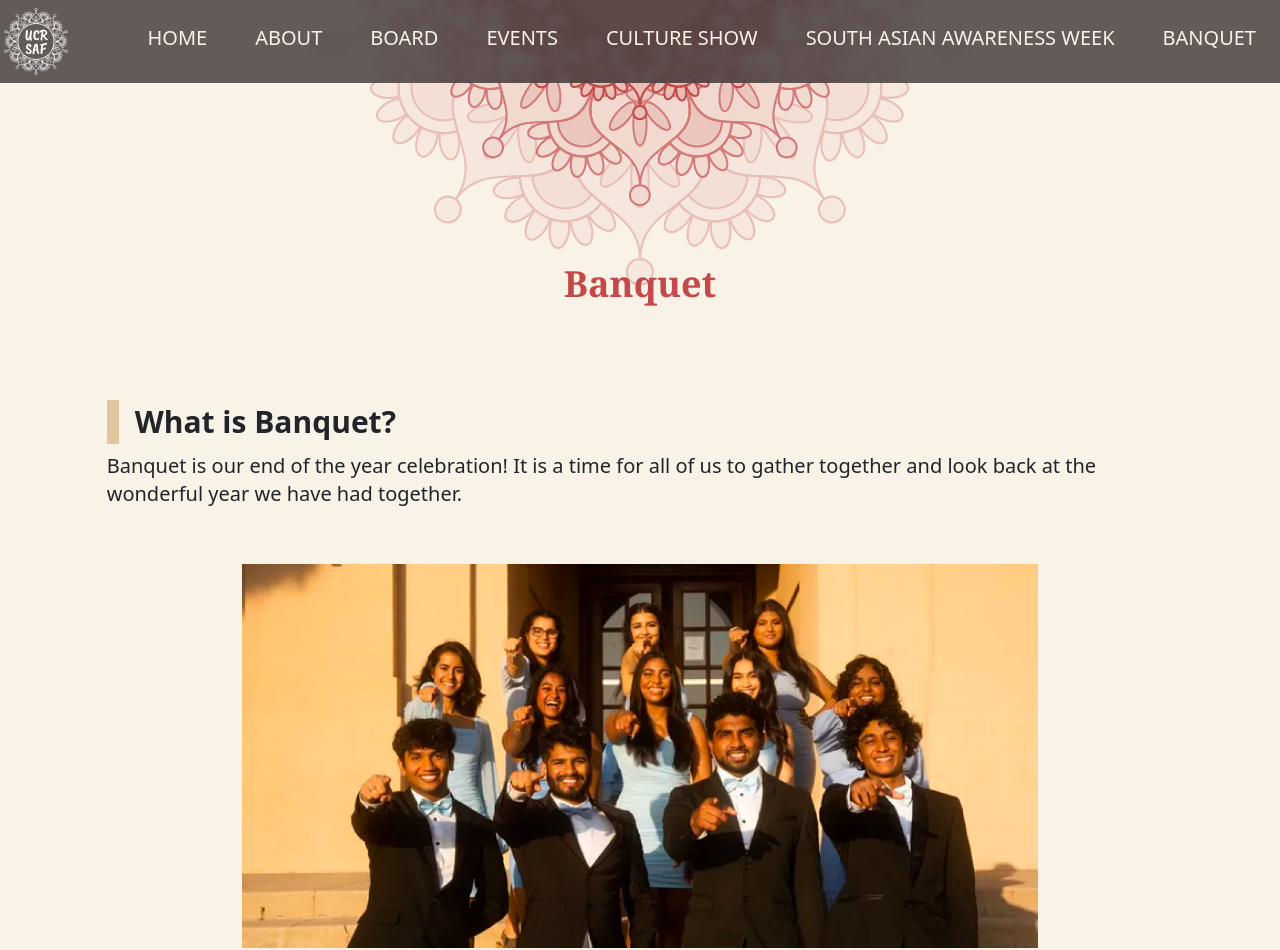
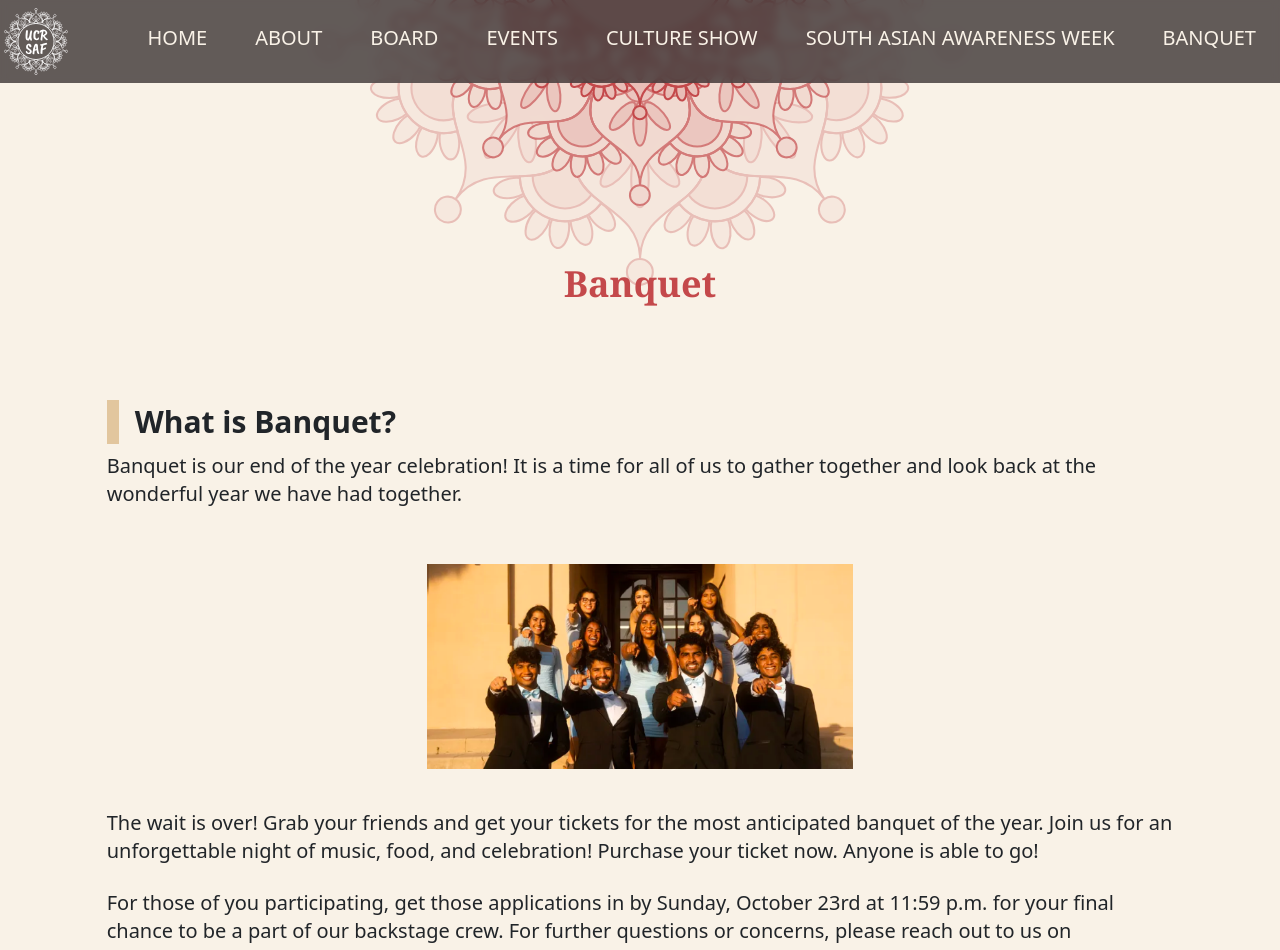
Before and after one commit to acm-ucr/saf-website, a Next.js app: page /banquet in a window 1280 px wide. Shown: the top 950 px of the page. Built offline with nearby package versions, Linux system fonts and the light colour scheme.

Commit message:
removed height

```diff
--- a/src/app/banquet/page.js
+++ b/src/app/banquet/page.js
@@ -14,11 +14,7 @@ const page = () => {
           "Banquet is our end of the year celebration! It is a time for all of us to gather together and look back at the wonderful year we have had together."
         }
       />
-      <div className="flex justify-center items-center w-full">
-        <div className="w-2/3 h-96 relative">
-          <Image src={image4} layout="fill" objectFit="contain" alt="banquet" />
-        </div>
-      </div>
+      <Image src={image4} className="w-1/3" alt="banquet" />
       <div className="flex flex-col w-5/6 gap-2">
         <p className="text-xl">
           {
```
